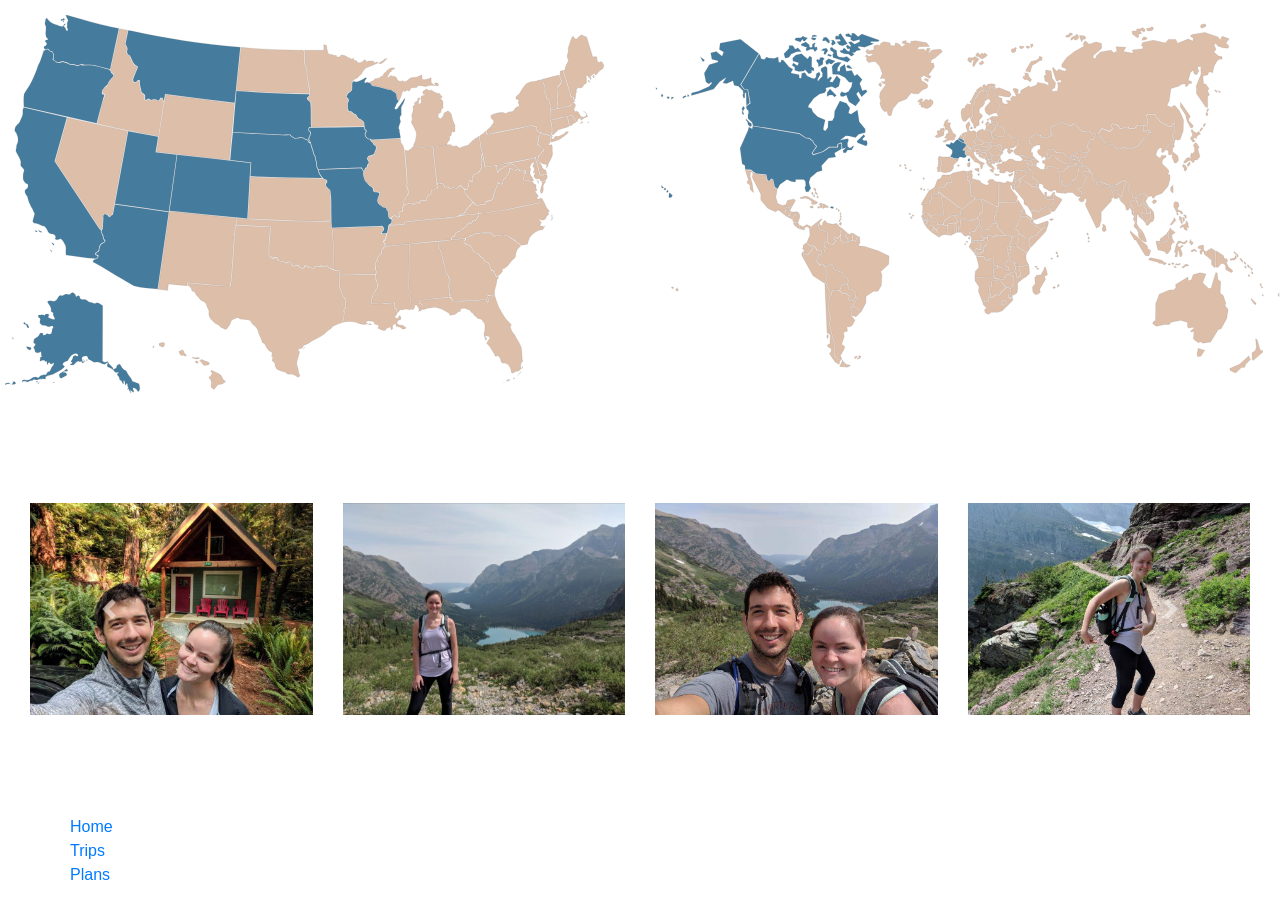
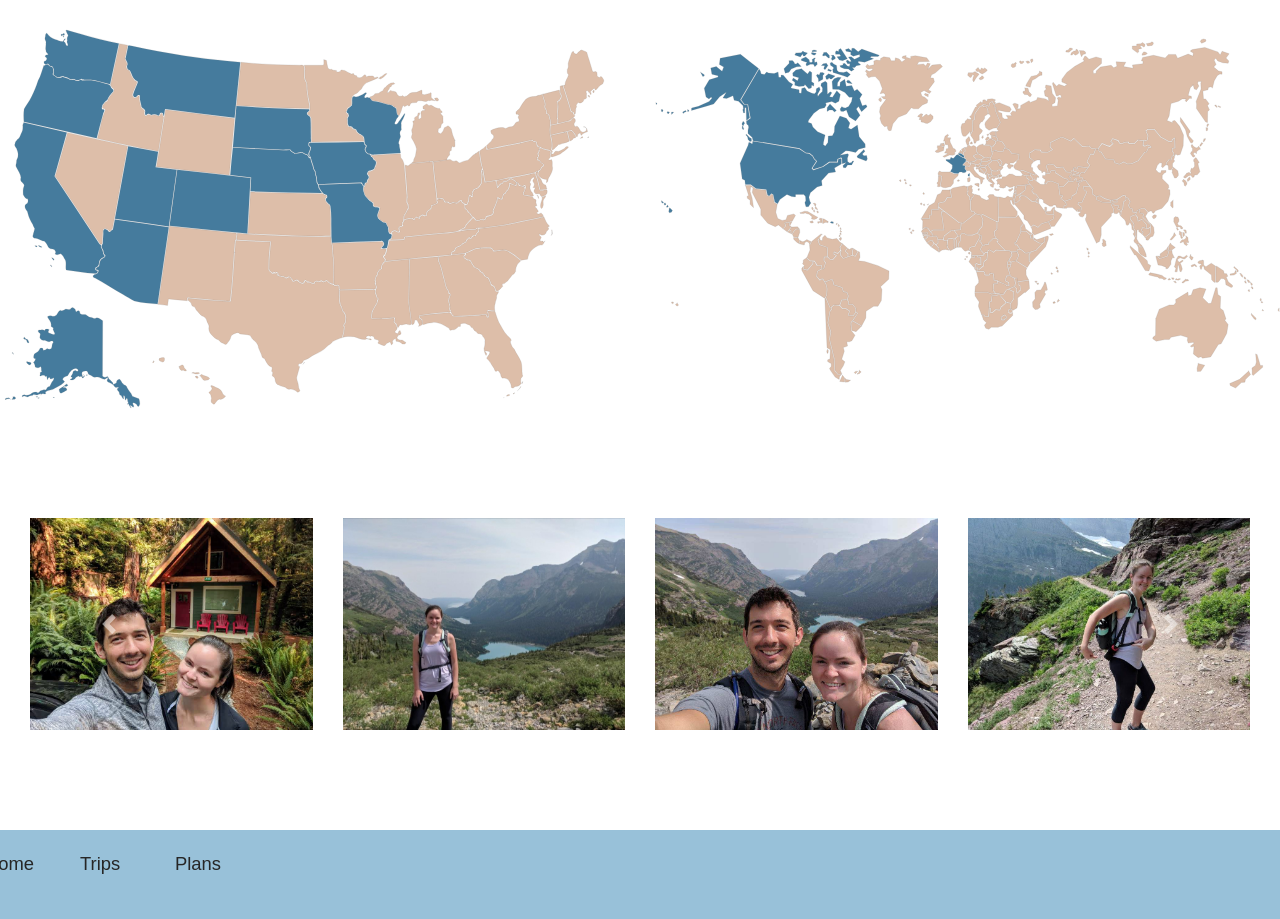
Before and after one commit to JSheldon3488/OurTrips, a website: page index.html in a window 1280 px wide. Shown: the part 957-1876 px from the top of the page. Drawn offline with nearby package versions, Linux system fonts and the light colour scheme.

Commit message:
Cleaned up Footer

```diff
--- a/css/styles.css
+++ b/css/styles.css
@@ -84,6 +84,8 @@
     text-align: center;
     font-size: 175%;
     margin-bottom: 50px;
+    background-color: #98c1d9;
+    padding-top: 15px;
 }
 .map-section {
     margin-top: 50px;
@@ -93,7 +95,14 @@
 
 /* Footer Section */
 footer {
-    margin-top: 50px;
+    margin-top: 100px;
+    margin-left: -200px;
+    background-color: #98c1d9;
+    padding: 20px 0px 50px 0px;
+}
+footer .footer-item a{
+    color: #262626;
+    font-size: 115%;
 }
 
 
--- a/index.html
+++ b/index.html
@@ -114,17 +114,19 @@
     <footer>
         <div class="container">
             <div class="row">
-                <footer class="footer">
-                    <ul class="list-unstyled">
-                        <li><a href="#">Home</a></li>
-                        <li><a href="#">Trips</a></li>
-                        <li><a href="#">Plans</a></li>
-                    </ul>
-                </footer>
+                <div class="footer-item col-1">
+                    <a href="#">Home</a>
+                </div>
+                <div class="footer-item col-1">
+                    <a href="#">Trips</a>
+                </div>
+                <div class="footer-item col-1">
+                    <a href="#">Plans</a>
+                </div>
             </div>
         </div>
     </footer>
-</div>
+
 
     <script src="node_modules/jquery/dist/jquery.min.js"></script>
     <script type="text/javascript" src="maps/jquery.vmap.js"></script>
```
